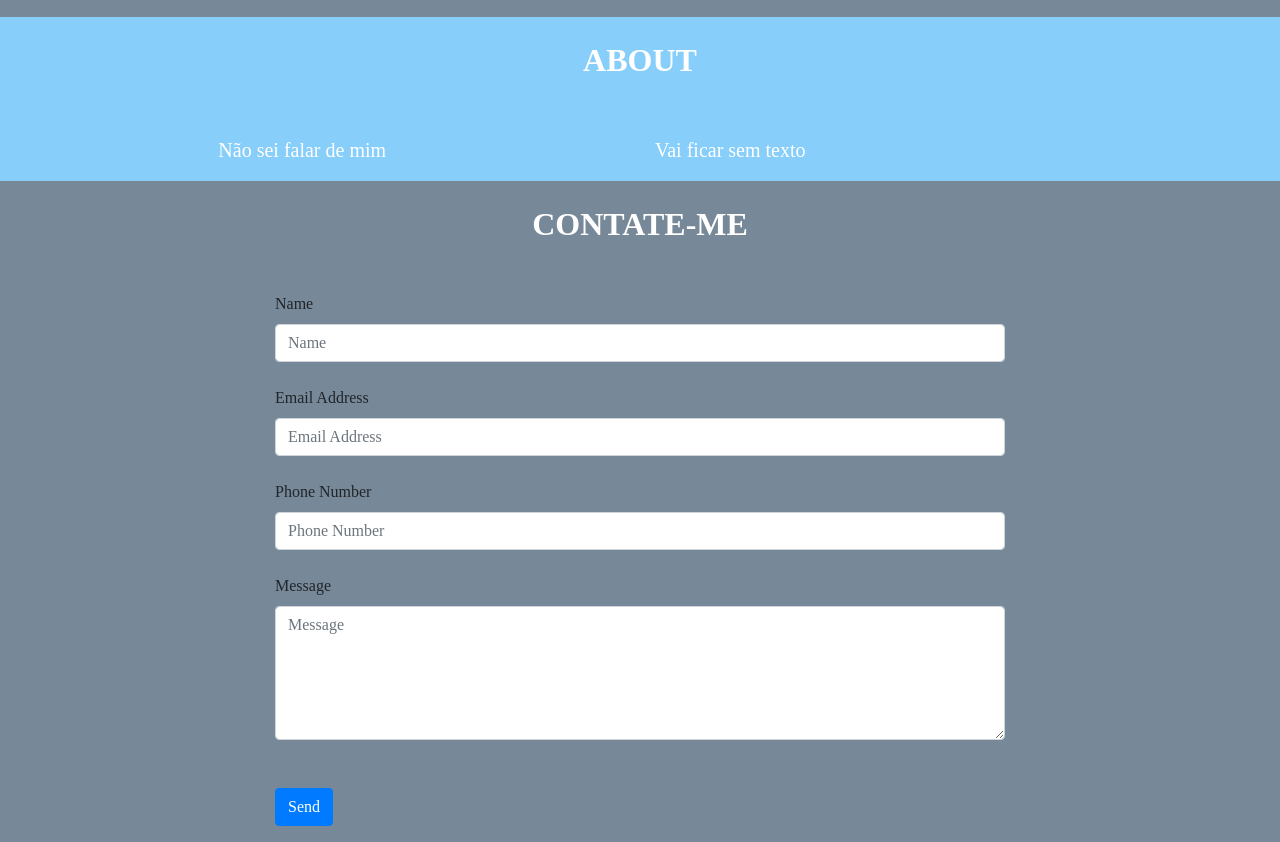
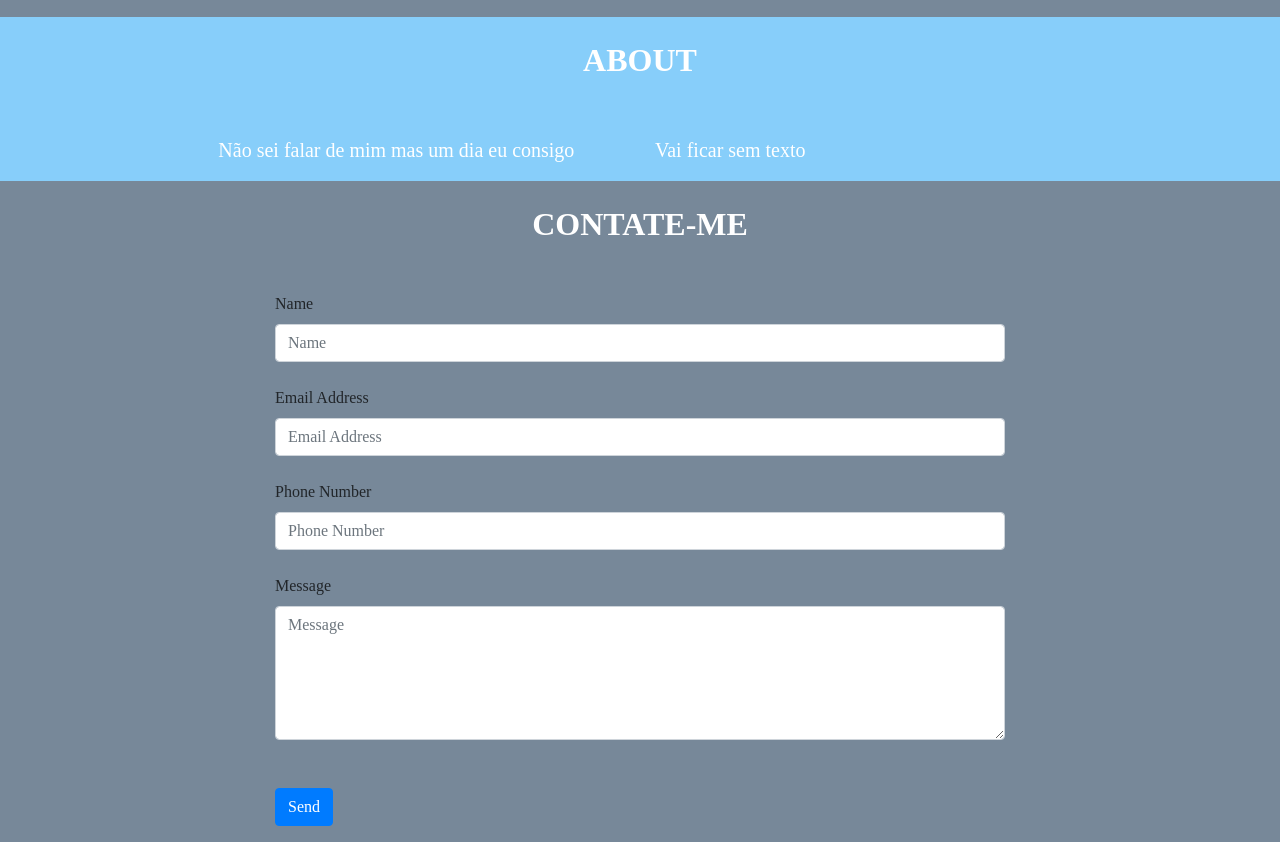
Before and after one commit to luiz002-exe/portfolio, a plain HTML site: page index.html in a window 1280 px wide. Shown: the part 1340-2182 px from the top of the page. Drawn offline with nearby package versions, Linux system fonts and the light colour scheme.

Commit message:
atualizaçao no about

```diff
--- a/index.html
+++ b/index.html
@@ -131,7 +131,7 @@
             <br>
             <!-- About Section Content-->
             <div class="row">
-                <div class="col-lg-4 ml-auto"><p class="lead">Não sei falar de mim</p></div>
+                <div class="col-lg-4 ml-auto"><p class="lead">Não sei falar de mim mas um dia eu consigo</p></div>
                 <div class="col-lg-4 mr-auto"><p class="lead">Vai ficar sem texto</p></div>
             </div>
 
```
